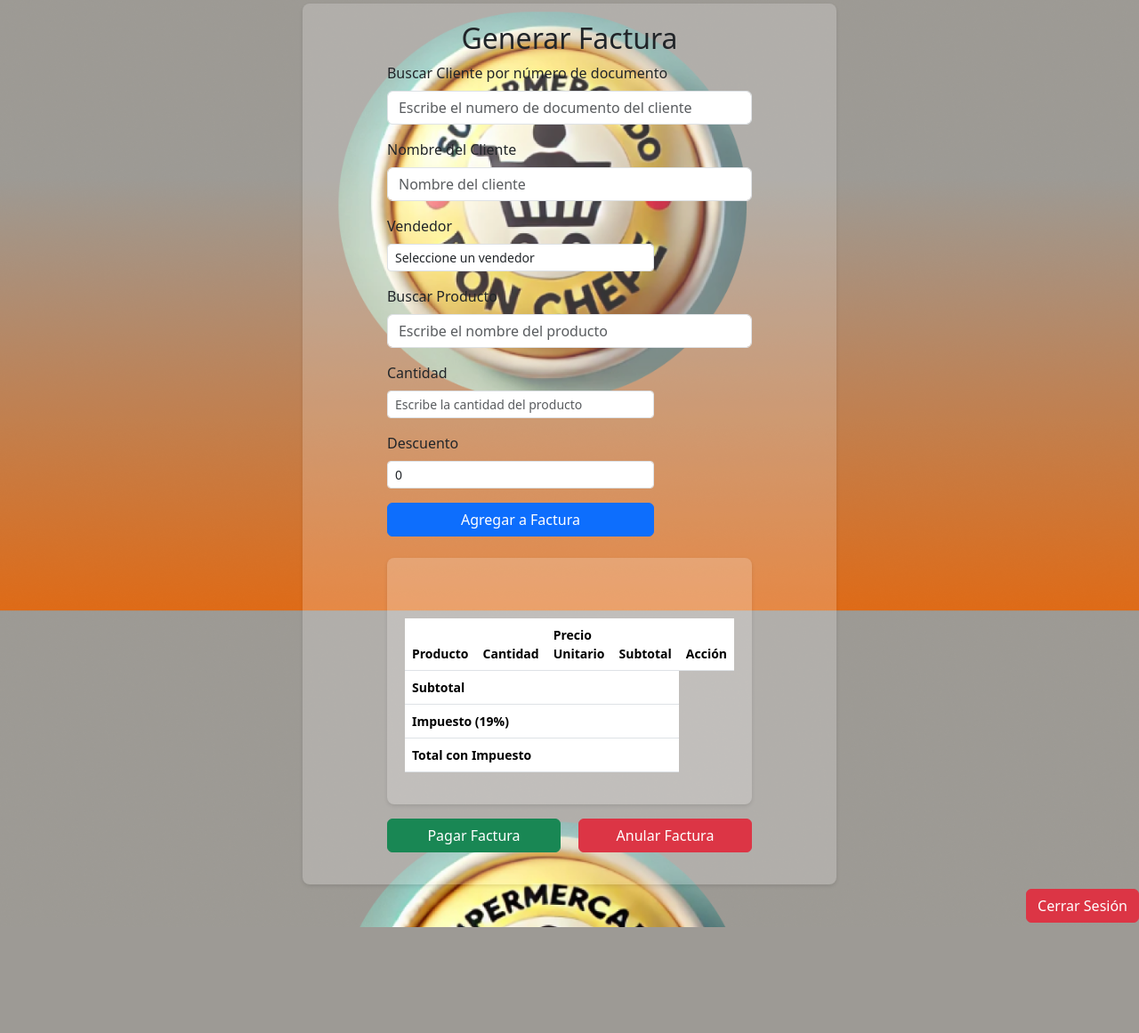
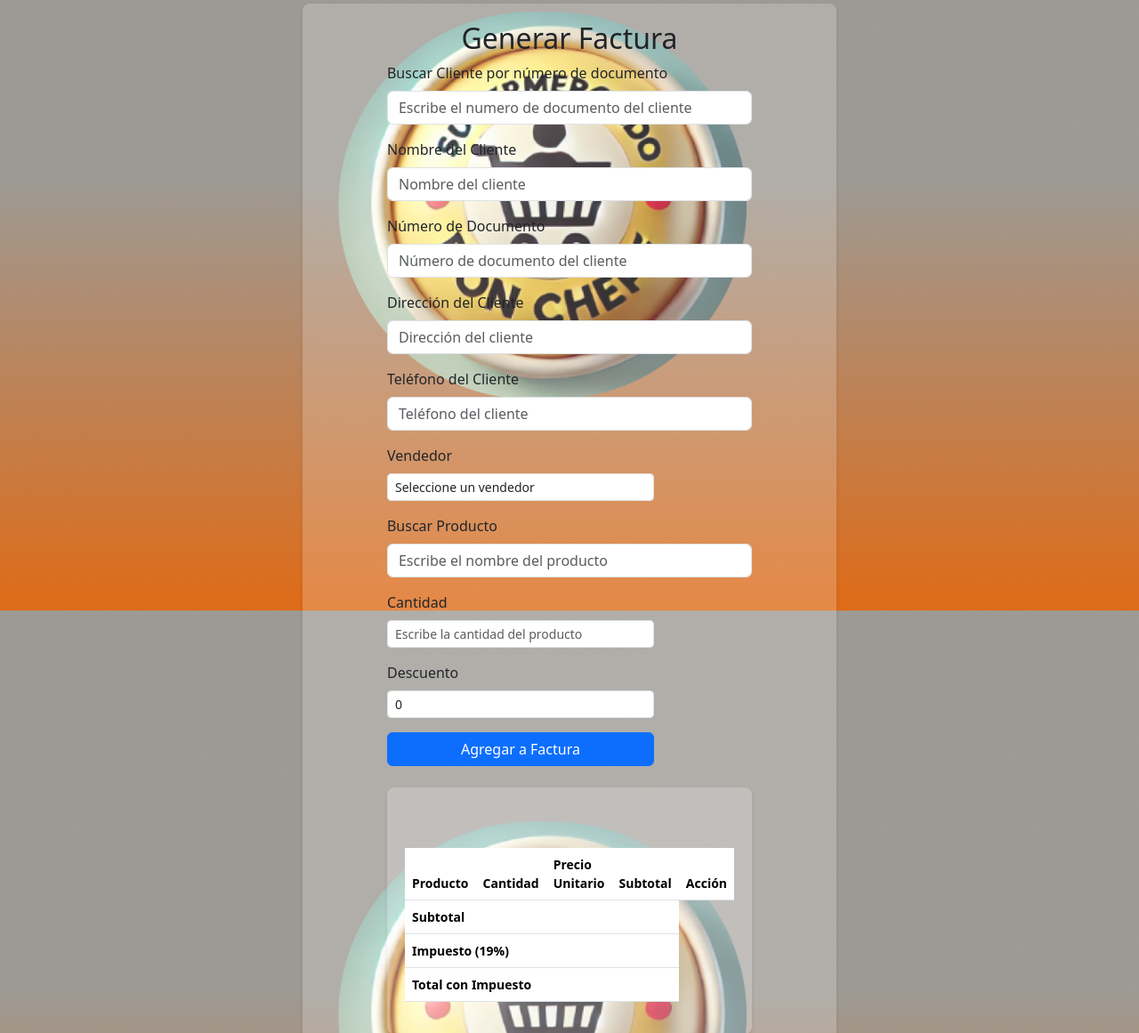
Before and after one commit to elkinvt/factubarrio_python_flask_mvc, a Python web app: template src/templates/form_generacion_factura.html in a window 1280 px wide. Shown: the part 224-1385 px from the top of the page at 89% size. Before the commit the page ends 1266 px from the top, so only its background shows below. Run offline with Jinja, Linux system fonts and the light colour scheme; the template is opened without the code that fills it, so the values that code supplies are empty.

Commit message:
creacion del ajax para cliente en la factura

```diff
--- a/src/templates/form_generacion_factura.html
+++ b/src/templates/form_generacion_factura.html
@@ -26,6 +26,24 @@
         <div class="mb-3">
             <label for="nombreCliente" class="form-label">Nombre del Cliente</label>
             <input type="text" class="form-control" id="nombreCliente" placeholder="Nombre del cliente" readonly>
+        </div>
+
+        <!-- Campo para mostrar automáticamente el número de documento del cliente -->
+        <div class="mb-3">
+            <label for="numeroDocumentoCliente" class="form-label">Número de Documento</label>
+            <input type="text" class="form-control" id="numeroDocumentoCliente" placeholder="Número de documento del cliente" readonly>
+        </div>
+
+        <!-- Campo para mostrar automáticamente la dirección del cliente -->
+        <div class="mb-3">
+            <label for="direccionCliente" class="form-label">Dirección del Cliente</label>
+            <input type="text" class="form-control" id="direccionCliente" placeholder="Dirección del cliente" readonly>
+        </div>
+
+        <!-- Campo para mostrar automáticamente el teléfono del cliente -->
+        <div class="mb-3">
+            <label for="telefonoCliente" class="form-label">Teléfono del Cliente</label>
+            <input type="text" class="form-control" id="telefonoCliente" placeholder="Teléfono del cliente" readonly>
         </div>
 
         <!-- Seleccionar Vendedor -->
@@ -107,89 +125,54 @@
 
 
 <!-- Función para buscar cliente desde el servidor -->
+<script>
+   $('#buscarDocumento').on('input', function() {
+    var query = $(this).val();
 
-<script>
-   document.addEventListener('DOMContentLoaded', function () {
-    const inputBuscarDocumento = document.getElementById('buscarDocumento');  // Campo de número de documento
-    const listaSugerencias = document.getElementById('listaSugerenciasClientes');  // Lista de sugerencias
-    const clienteIdInput = document.getElementById('clienteId');  // Campo oculto para el ID del cliente
-    const nombreClienteInput = document.getElementById('nombreCliente');  // Campo para mostrar el nombre del cliente
-
-    // Escuchar el evento "input" en el campo de número de documento
-    inputBuscarDocumento.addEventListener('input', function () {
-        const query = this.value.trim();
-
-        // Si el valor ingresado tiene más de dos caracteres, realizamos la búsqueda
     if (query.length > 2) {
-            fetch(`/buscar_clientes_por_numero_documento?q=${query}`)
-                .then(response => response.json())
-                .then(data => {
-                    mostrarSugerenciasClientes(data);
+        $.ajax({
+            type: "GET",
+            url: "/buscar_clientes_por_numero_documento?q=" + query,
+            dataType: 'json',
+            success: function(data) {
+                mostrarSugerenciasClientes(data);  // Llenar las sugerencias
+            },
+            error: function(error) {
+                console.log("Error:", error);
+                $('#listaSugerenciasClientes').html('<div class="list-group-item">No se encontraron clientes.');
+            }
         });
     } else {
-            listaSugerencias.innerHTML = '';
-            nombreClienteInput.value = '';  // Limpiar el campo de nombre si no hay suficiente texto
+        $('#listaSugerenciasClientes').html('');
     }
 });
 
+// Mostrar sugerencias de clientes
+function mostrarSugerenciasClientes(clientes) {
+    var listaSugerencias = $('#listaSugerenciasClientes');
+    listaSugerencias.html('');
 
-     // Ocultar sugerencias y buscar el cliente al presionar "Enter"
-     inputBuscarDocumento.addEventListener('keydown', function (event) {
-        if (event.key === 'Enter') {
-            event.preventDefault();  // Evitar que se envíe el formulario si se presiona "Enter"
-            const numeroDocumento = this.value.trim();
-
-            // Limpiar la lista de sugerencias
-            listaSugerencias.innerHTML = '';
-            listaSugerencias.style.display = 'none';
-
-            if (numeroDocumento.length > 2) {
-                // Realizar una búsqueda exacta al presionar "Enter"
-                fetch(`/verificar_cliente_inactivo?numero_documento=${numeroDocumento}`)
-                    .then(response => response.json())
-                    .then(data => {
-                        if (data.inactivo) {
-                            alert(`El cliente con número de documento ${numeroDocumento} está inactivo.`);
-                        } else if (!data.existe) {
-                            alert('Cliente no encontrado.');
+    if (clientes.length > 0) {
+        clientes.forEach(function(cliente) {
+            var item = $('<div class="list-group-item list-group-item-action"></div>').text(cliente.numero_documento + ' - ' + cliente.nombre);
+            item.on('click', function() {
+                // Rellenar los campos con los datos seleccionados del cliente
+                $('#buscarDocumento').val(cliente.numero_documento);
+                $('#nombreCliente').val(cliente.nombre);
+                $('#numeroDocumentoCliente').val(cliente.numero_documento);
+                $('#direccionCliente').val(cliente.direccion);
+                $('#telefonoCliente').val(cliente.telefono);
+                $('#clienteId').val(cliente.id);  // Guardar el ID del cliente
+                listaSugerencias.html('');  // Limpiar las sugerencias
+            });
+            listaSugerencias.append(item);
+        });
     } else {
-                            // Si el cliente está activo, rellenamos los campos
-                            nombreClienteInput.value = data.nombre;
-                            clienteIdInput.value = data.id;
-                        }
-                    });
+        listaSugerencias.html('<div class="list-group-item">No se encontraron clientes.</div>');
     }
 }
-    });
 
 
-    // Mostrar sugerencias de clientes
-    function mostrarSugerenciasClientes(clientes) {
-        listaSugerencias.innerHTML = ''; // Limpiar la lista de sugerencias
-
-        if (clientes.length > 0) {
-            clientes.forEach(cliente => {
-                const item = document.createElement('div');
-                item.className = 'list-group-item list-group-item-action';
-                item.textContent = `${cliente.numero_documento} - ${cliente.nombre}`;
-
-                // Cuando seleccionamos un cliente de la lista de sugerencias
-                item.addEventListener('click', function () {
-                    inputBuscarDocumento.value = cliente.numero_documento;  // Rellenar el número de documento
-                    nombreClienteInput.value = cliente.nombre;  // Rellenar el nombre del cliente
-                    clienteIdInput.value = cliente.id;  // Guardar el ID del cliente
-                    listaSugerencias.innerHTML = '';  // Limpiar las sugerencias
-                });
-
-                listaSugerencias.appendChild(item);
-            });
-            listaSugerencias.style.display = 'block';
-        } else {
-            listaSugerencias.innerHTML = '<div class="list-group-item">No se encontraron clientes.</div>';
-            nombreClienteInput.value = '';  // Limpiar el campo de nombre si no se encuentran clientes
-        }
-    }
-});
 
 </script> <!--termina la busqueda del cliente-->
 
--- a/src/templates/layout.html
+++ b/src/templates/layout.html
@@ -9,6 +9,10 @@
         {{titulo_pagina}}
         {% endblock %}
     </title>
+
+    <!-- Incluye jQuery -->
+    <script src="https://ajax.googleapis.com/ajax/libs/jquery/3.5.1/jquery.min.js"></script>
+
     <link href="https://cdn.jsdelivr.net/npm/bootstrap@5.3.3/dist/css/bootstrap.min.css" rel="stylesheet"
         integrity="sha384-QWTKZyjpPEjISv5WaRU9OFeRpok6YctnYmDr5pNlyT2bRjXh0JMhjY6hW+ALEwIH" crossorigin="anonymous">
     <script src="https://cdn.jsdelivr.net/npm/bootstrap@5.3.3/dist/js/bootstrap.bundle.min.js"
```
Also changed, not shown: src/models/clientes.py (+6 -1 lines). Lines whose indentation alone changed are shown as unchanged.
